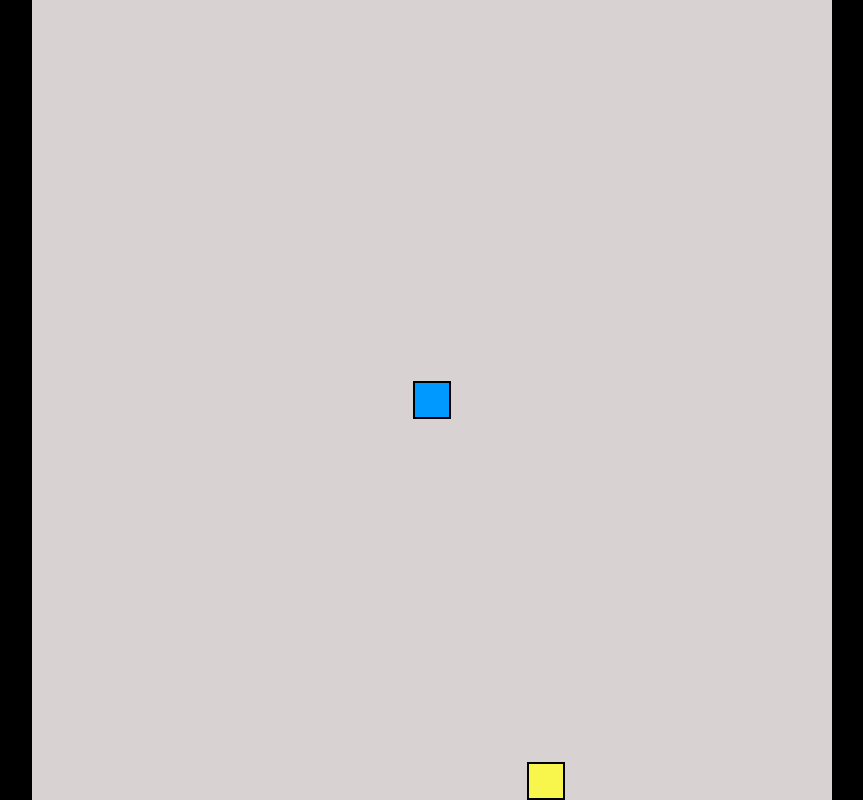
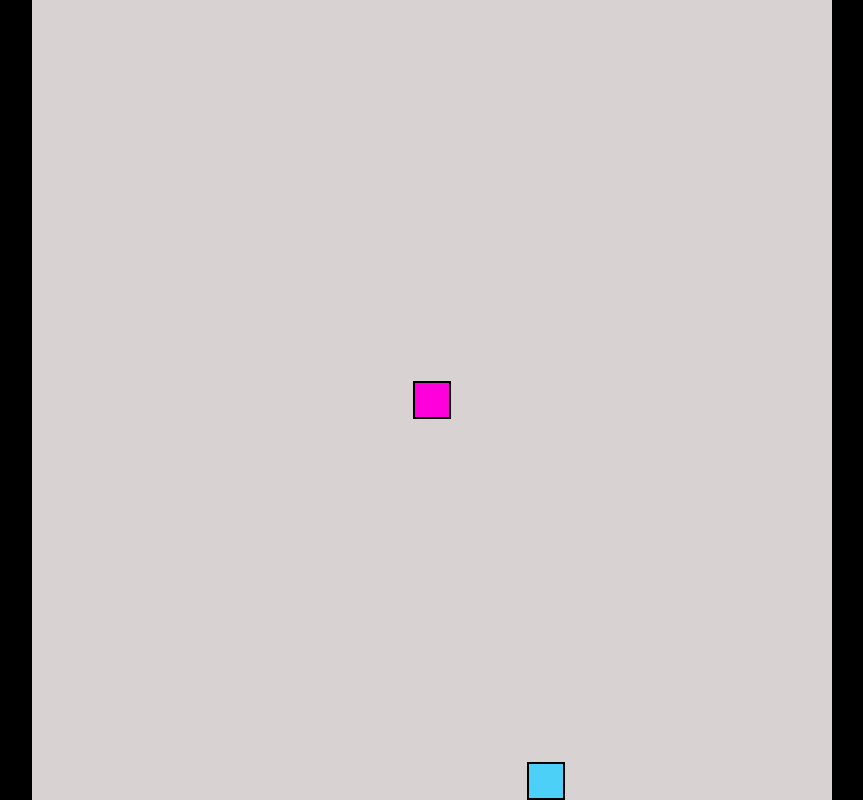
Before and after one commit to sarakahaveci/snake_game, a website with bundled scripts: page index.html in a window 1280 px wide. Shown: the whole page, without its empty margins (208-1071 px from the left). Built offline with nearby package versions, Linux system fonts and the light colour scheme.

Commit message:
played with the colors

```diff
--- a/index.html
+++ b/index.html
@@ -26,12 +26,12 @@
     }
 
     .snake {
-      background-color: rgb(0, 153, 255);
+      background-color: rgb(255, 0, 221);
       border: .25vmin solid black;
     }
 
     .food {
-      background-color: rgb(248, 245, 76);
+      background-color: rgb(76, 208, 248);
       border: .25vmin solid black;
     }
   </style>
```
